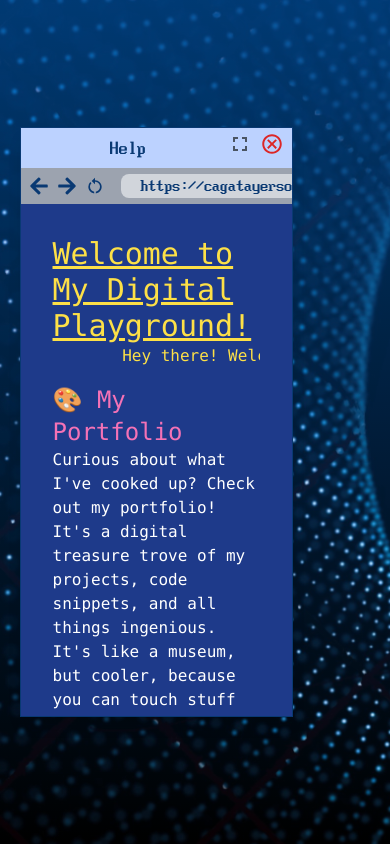
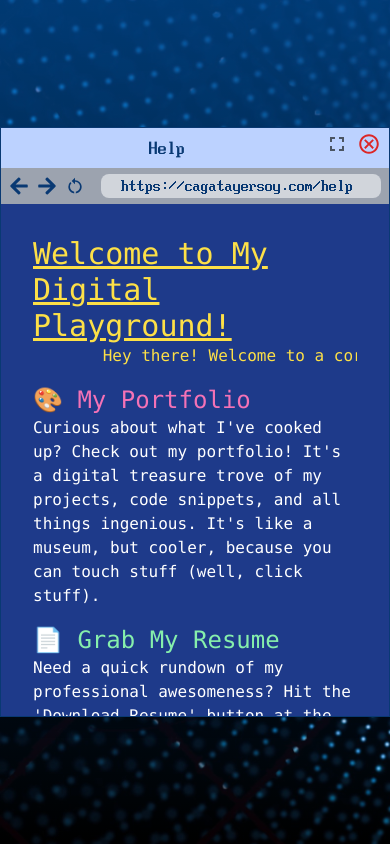
Before and after one commit to CagatayErsoy/webDesktop, a Next.js app: page /files/help in a window 390 px wide. Built offline with nearby package versions, Linux system fonts and the light colour scheme.

Commit message:
fixed some mobile

```diff
--- a/app/files/about/page.tsx
+++ b/app/files/about/page.tsx
@@ -11,32 +11,15 @@ export default function About() {
 
   return (
     <Window
-      windowWidth="70vw"
+    windowWidth={isMobile ? "100vw" : "70vw"}
       windowHeight="70vh"
       id={windows.aboutWindow.id}
       title="About"
-      defLeft={isMobile?"5vw":"15vw"}
+      defLeft={isMobile?"0":"15vw"}
     >
       <section className="py-20  bg-main  flex flex-col justify-center text-main items-center z-[-2]">
-      {/* Horizontal Ruler */}
 
-      {/* <div className="lg:flex hidden absolute top-10 left-auto bg-second_blue h-6 px-5 z-10 ">
-          {[...Array(units)].map((_, index) => (
-            <div key={index} className={`w-2 ${index % majorUnit === 0 ? 'border-b-2' : 'border-b'} border-secondary`}>
-              {index % majorUnit === 0 && <span className="text-xs text-secondary">{index}</span>}
-            </div>
-          ))}
-        </div> */}
-
-        {/* Vertical Ruler */}
-        {/* <div className=" lg:flex hidden flex-col absolute top-auto left-4 bg-second_blue py-5">
-          {[...Array(units)].map((_, index) => (
-            <div key={index} className={`h-2 ${index % majorUnit === 0 ? 'border-r-2' : 'border-r'} border-secondary`}>
-              {index % majorUnit === 0 && <span className="text-xs text-secondary">{index}</span>}
-            </div>
-          ))}
-        </div> */}
-        <div className="bg-white  lg:w-[793px] h-[1123] md:w-[40rem] w-96 p-12 drop-shadow-2xl page ">
+        <div className="bg-white  lg:w-[793px] h-[1123]  w-full p-12 drop-shadow-2xl page ">
 
           <h2 className="text-xl font-bold">About Me</h2>
 
--- a/app/files/contact/page.tsx
+++ b/app/files/contact/page.tsx
@@ -34,11 +34,11 @@ export default function Contact() {
   },[emailSuccess])
   return (
     <Window
-      windowWidth="50vw"
+    windowWidth={isMobile ? "100vw" : "70vw"}
       windowHeight="60vh"
       id={windows.contactWindow.id}
       title="Mail"
-      defLeft={isMobile?"5vw":"25vw"}
+      defLeft={isMobile?"0":"25vw"}
     >
       <section className=" bg-main  flex flex-col justify-center text-main h-full">
         <form
--- a/app/files/help/page.tsx
+++ b/app/files/help/page.tsx
@@ -35,13 +35,14 @@ export default function Help() {
   };
   return (
     <Window
-      windowWidth="70vw"
+      windowWidth={isMobile ? "100vw" : "70vw"}
       windowHeight="70vh"
       id={windows.helpWindow.id}
-      defLeft={isMobile ? "5vw" : "15vw"}
+      defLeft={isMobile ? "0" : "15vw"}
       title="Help"
     >
-      <div className="bg-gray-400 text-main  flex items-center ">
+      <div className="flex flex-col bg-blue-900 w-full">
+      <div className="bg-gray-400 text-main  flex items-center  w-full">
         <div className="bg-gray-400 p-2 h-full text-xl flex gap-2">
           {" "}
 
@@ -61,7 +62,7 @@ export default function Help() {
         </div>
 
       </div>
-      <div className="font-mono bg-blue-900 text-white p-8">
+      <div className="font-mono  text-white p-8 w-full">
         <h1 className="text-yellow-300 underline text-3xl">
           Welcome to My Digital Playground!
         </h1>
@@ -150,6 +151,8 @@ export default function Help() {
           website; it&apos;s an adventure. 😎
         </motion.p>
       </div>
+      </div>
+
     </Window>
   );
 }
--- a/app/files/portfolio/page.tsx
+++ b/app/files/portfolio/page.tsx
@@ -56,10 +56,10 @@ export default function Portfolio() {
 
   return (
     <Window
-      windowWidth="70vw"
+    windowWidth={isMobile ? "100vw" : "70vw"}
       windowHeight="70vh"
       id={windows.portfolioWindow.id}
-      defLeft={isMobile?"5vw":"15vw"}
+      defLeft={isMobile?"0":"15vw"}
       title="Portfolio"
     >
       <div className="bg-terminal_bg text-green-400 lg:p-10 px-2 py-5 rounded shadow-md h-full w-full overflow-auto flex flex-col gap-8">
--- a/app/files/resume/page.tsx
+++ b/app/files/resume/page.tsx
@@ -39,11 +39,11 @@ export default function Resume() {
 
   return (
     <Window
-      windowWidth="70vw"
+    windowWidth={isMobile ? "100vw" : "70vw"}
       windowHeight="70vh"
       id={windows.resumeWindow.id}
       title="Resume"
-      defLeft={isMobile ? "5vw" : "15vw"}
+      defLeft={isMobile ? "0" : "15vw"}
     >
       <div className="flex justify-left items-center  p-2 gap-3 shadow-md bg-[#00669D] absolute z-10  justify-self-center text-third">
         <Tippy content="Toggle Bold" theme="pink_theme">
--- a/app/files/snake/page.tsx
+++ b/app/files/snake/page.tsx
@@ -147,11 +147,11 @@ const Snake: React.FC = () => {
 
   return (
     <Window
-      windowWidth="70vw"
+    windowWidth={isMobile ? "100vw" : "70vw"}
       windowHeight="70vh"
       id={windows.snakeWindow.id}
       title="snake"
-      defLeft={isMobile?"5vw":"15vw"}
+      defLeft={isMobile?"0":"15vw"}
     >
       <div
         className="gameContainer bg-main h-full w-full flex justify-center items-center gap-8 "
--- a/app/files/terminal/page.tsx
+++ b/app/files/terminal/page.tsx
@@ -166,11 +166,11 @@ export default function Terminal() {
 
   return (
     <Window
-      windowWidth="70vw"
+    windowWidth={isMobile ? "100vw" : "70vw"}
       windowHeight="70vh"
       id={windows.terminalWindow.id}
       title="Terminal"
-      defLeft={isMobile?"5vw":"15vw"}
+      defLeft={isMobile?"0":"15vw"}
     >
       <div className="bg-[#0e0e1b] p-4 rounded shadow-md text-terminal_text h-full text-lg overflow-auto ">
         <motion.span className="text-terminal_text">{displayText}</motion.span>
```
